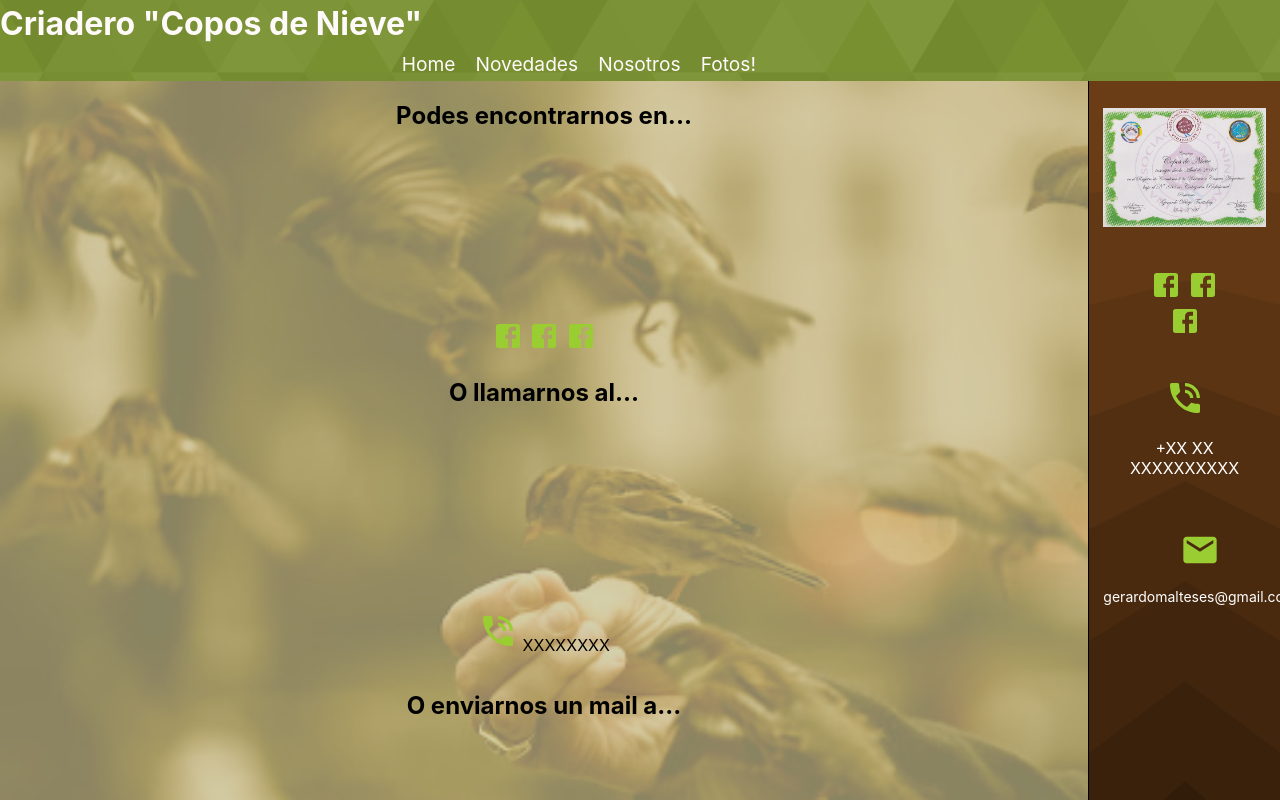
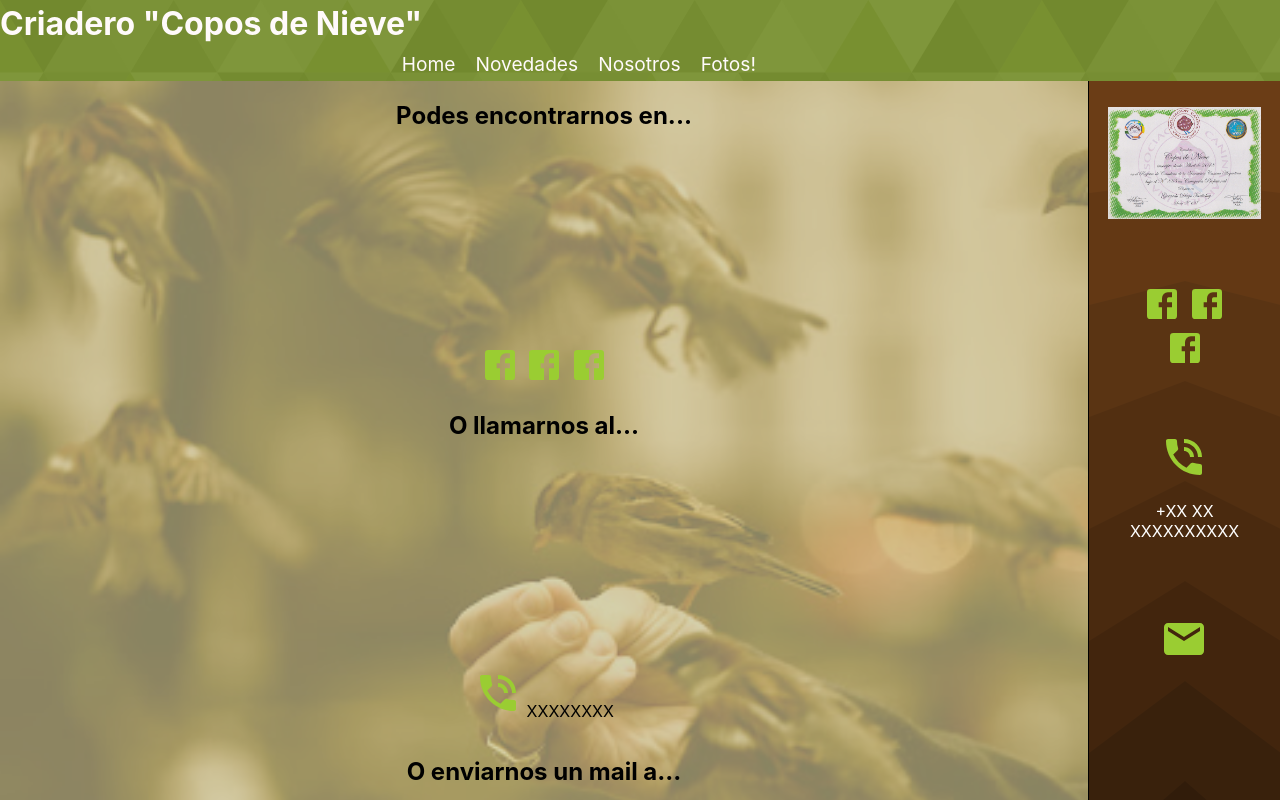
Before and after one commit to MarianoRamborger/Criadero, a React (Create React App) app: page /contacto in a window 1280 px wide. Shown: the top 800 px of the page. Built offline with nearby package versions, Linux system fonts and the light colour scheme.

Commit message:
contact migration complete?

```diff
--- a/src/App.css
+++ b/src/App.css
@@ -111,7 +111,7 @@
 }
 
 .right-column-sticky {
-  margin-top: 9%;
+  margin-top: 8.5%;
   position: sticky;
   top: 0;
 
@@ -254,12 +254,12 @@ align-content: flex-start;
 }
 
 .fb-icon svg  {
-  font-size: 2em;
+  font-size: 2.5em;
 }
 
 .phone-number svg, .email svg
  {
-  font-size: 2.5em;
+  font-size: 3em;
   color: yellowgreen
 
 }
@@ -277,7 +277,7 @@ align-content: flex-start;
   display: flex;
   flex-flow: row wrap;
   justify-content: center;
-  margin-top: 5px;
+  margin-top: 30px;
   width: 100%;
 
 }
@@ -321,7 +321,7 @@ align-content: flex-start;
   font-size: 14px
 }
 
-@media only screen and (max-width: 1250px) {
+@media only screen and (max-width: 1400px) {
   .email-big {
     display: none;
   }}
```
